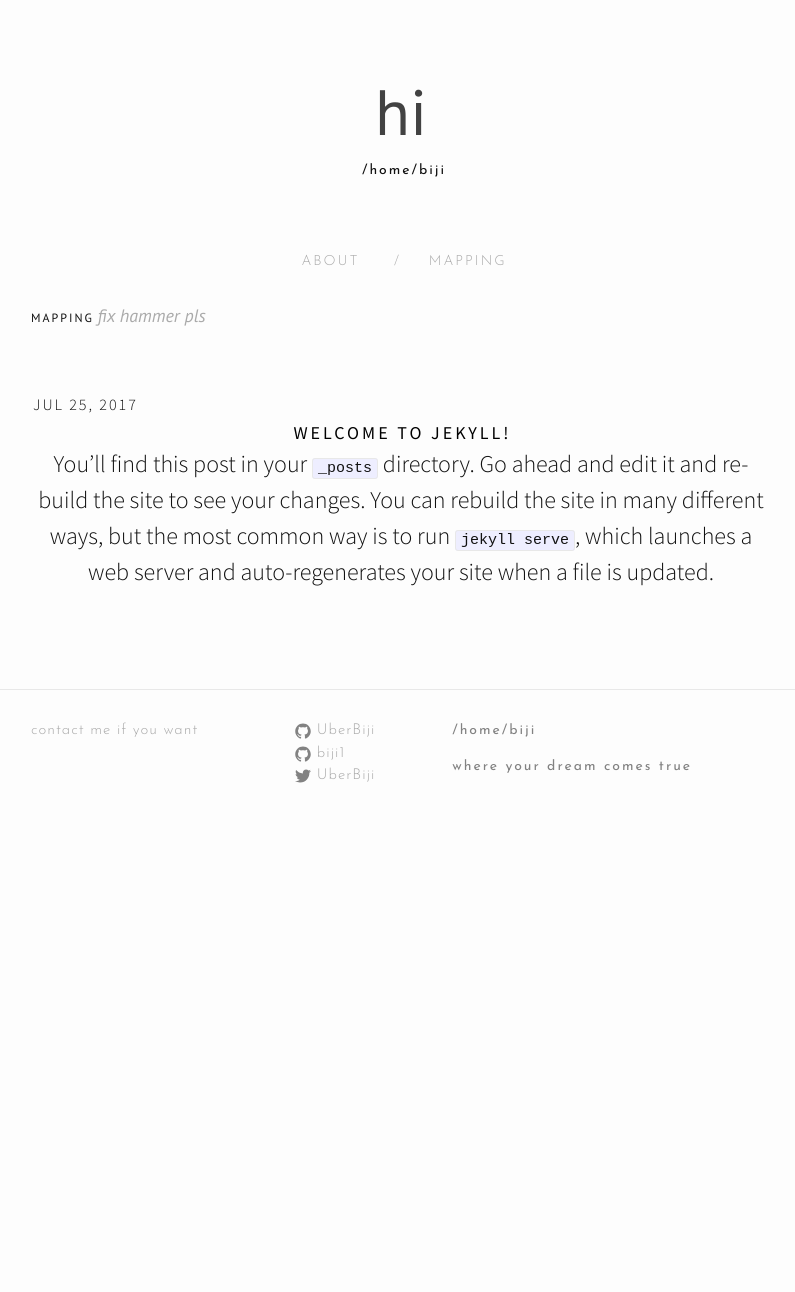
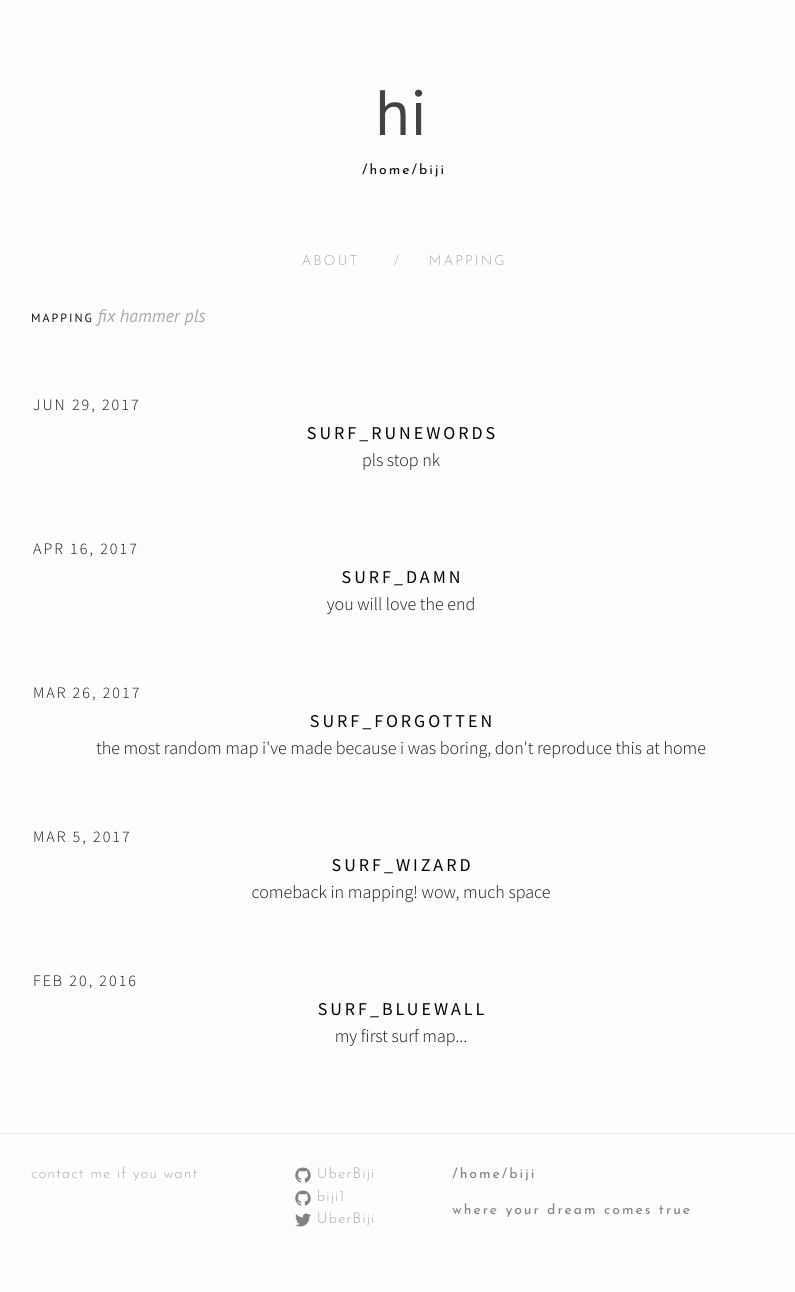
Before and after one commit to biji1/biji1.github.io, a Jekyll site: the page built from mapping.md, in a window 1280 px wide. Shown: the whole page, without its empty margins (239-1034 px from the left). Built offline with Jekyll 4.4.1, drawn with Linux system fonts in a browser that asks for light colours; nearby versions of some CDN libraries; before the commit the page ends 900 px from its top, so only the background shows below that.

Commit message:
added posts of current maps done

```diff
--- a/_config.yml
+++ b/_config.yml
@@ -19,3 +19,8 @@ paginate: 3
 gems: [jekyll-paginate, kramdown]
 # Build settings
 markdown: kramdown
+
+# Mapping archive wording
+showcase: "showcase video:"
+cssdl: "download link (css):"
+csgodl: "download link (csgo):"
--- /dev/null
+++ b/_includes/youtubePlayer.html
@@ -0,0 +1,3 @@
+<div style="position:relative;height:0;padding-bottom:56.25%;margin-bottom:30px">
+    <iframe src="https://www.youtube.com/embed/{{ include.id }}?ecver=2" width="640" height="360" frameborder="0" style="position:absolute;width:100%;height:100%;left:0" allowfullscreen></iframe>
+</div>
--- a/_layouts/archive.html
+++ b/_layouts/archive.html
@@ -20,7 +20,7 @@ layout: page
   <a class='postLink' href="{{site.url}}{{site.baseurl}}{{post.url}}">{{post.title}}</a>
   </div>
   <div class="postExt">
-    {{post.excerpt}}
+    {{ post.description }}
   </div>
 </div>
 {% endif %}
--- /dev/null
+++ b/_posts/2016-02-20-surf_bluewall.markdown
@@ -0,0 +1,15 @@
+---
+layout: post
+title:  "surf_bluewall"
+date:   2016-02-20 13:37:00 +0000
+categories: mapping
+description: my first surf map...
+---
+
+{% include youtubePlayer.html id="PdRxJhRdZk0" %}
+
+{{ site.showcase }} [https://www.youtube.com/watch?v=PdRxJhRdZk0][showcase]{:target="_blank"}
+{{ site.csgodl }} [http://gamebanana.com/maps/189354][csgodl]{:target="_blank"}
+
+[showcase]: https://www.youtube.com/watch?v=PdRxJhRdZk0
+[csgodl]: http://gamebanana.com/maps/189354
--- /dev/null
+++ b/_posts/2017-03-05-surf_wizard.markdown
@@ -0,0 +1,19 @@
+---
+layout: post
+title:  "surf_wizard"
+date:   2017-03-05 13:37:00 +0000
+categories: mapping
+description: comeback in mapping! wow, much space
+---
+
+{% include youtubePlayer.html id="WPWTWMkW5ZU" %}
+
+{{ site.showcase }} [https://www.youtube.com/watch?v=WPWTWMkW5ZU][showcase]{:target="_blank"}
+
+{{ site.cssdl }} [http://gamebanana.com/maps/194491][cssdl]{:target="_blank"}
+
+{{ site.csgodl }} [http://gamebanana.com/maps/194492][csgodl]{:target="_blank"}
+
+[showcase]: https://www.youtube.com/watch?v=WPWTWMkW5ZU
+[cssdl]: http://gamebanana.com/maps/194491
+[csgodl]: http://gamebanana.com/maps/194492
--- /dev/null
+++ b/_posts/2017-03-26-surf_forgotten.markdown
@@ -0,0 +1,19 @@
+---
+layout: post
+title:  "surf_forgotten"
+date:   2017-03-26 13:37:00 +0000
+categories: mapping
+description: the most random map i've made because i was boring, don't reproduce this at home
+---
+
+{% include youtubePlayer.html id="XBuwBsSPDqU" %}
+
+{{ site.showcase }} [https://www.youtube.com/watch?v=XBuwBsSPDqU][showcase]{:target="_blank"}
+
+{{ site.cssdl }} [http://gamebanana.com/maps/194789][cssdl]{:target="_blank"}
+
+{{ site.csgodl }} [http://gamebanana.com/maps/194790][csgodl]{:target="_blank"}
+
+[showcase]: https://www.youtube.com/watch?v=XBuwBsSPDqU
+[cssdl]: http://gamebanana.com/maps/194789
+[csgodl]: http://gamebanana.com/maps/194790
--- /dev/null
+++ b/_posts/2017-04-16-surf_damn.markdown
@@ -0,0 +1,19 @@
+---
+layout: post
+title:  "surf_damn"
+date:   2017-04-16 13:37:00 +0000
+categories: mapping
+description: you will love the end
+---
+
+{% include youtubePlayer.html id="onWSIKrUGfM" %}
+
+{{ site.showcase }} [https://www.youtube.com/watch?v=onWSIKrUGfM][showcase]{:target="_blank"}
+
+{{ site.cssdl }} [http://gamebanana.com/maps/195097][cssdl]{:target="_blank"}
+
+{{ site.csgodl }} [http://gamebanana.com/maps/195098][csgodl]{:target="_blank"}
+
+[showcase]: https://www.youtube.com/watch?v=onWSIKrUGfM
+[cssdl]: http://gamebanana.com/maps/195097
+[csgodl]: http://gamebanana.com/maps/195098
--- /dev/null
+++ b/_posts/2017-06-29-surf_runewords.markdown
@@ -0,0 +1,19 @@
+---
+layout: post
+title:  "surf_runewords"
+date:   2017-06-29 13:37:00 +0000
+categories: mapping
+description: pls stop nk
+---
+
+{% include youtubePlayer.html id="onWSIKrUGfM" %}
+
+{{ site.showcase }} [https://www.youtube.com/watch?v=nkqEJI5M91I][showcase]{:target="_blank"}
+
+{{ site.cssdl }} [http://gamebanana.com/maps/195942][cssdl]{:target="_blank"}
+
+{{ site.csgodl }} [http://gamebanana.com/maps/195943][csgodl]{:target="_blank"}
+
+[showcase]: https://www.youtube.com/watch?v=nkqEJI5M91I
+[cssdl]: http://gamebanana.com/maps/195942
+[csgodl]: http://gamebanana.com/maps/195943
--- a/_posts/2017-07-25-welcome-to-jekyll.markdown
+++ /dev/null
@@ -1,25 +0,0 @@
----
-layout: post
-title:  "Welcome to Jekyll!"
-date:   2017-07-25 16:28:09 +0200
-categories: mapping
----
-You’ll find this post in your `_posts` directory. Go ahead and edit it and re-build the site to see your changes. You can rebuild the site in many different ways, but the most common way is to run `jekyll serve`, which launches a web server and auto-regenerates your site when a file is updated.
-
-To add new posts, simply add a file in the `_posts` directory that follows the convention `YYYY-MM-DD-name-of-post.ext` and includes the necessary front matter. Take a look at the source for this post to get an idea about how it works.
-
-Jekyll also offers powerful support for code snippets:
-
-{% highlight ruby %}
-def print_hi(name)
-  puts "Hi, #{name}"
-end
-print_hi('Tom')
-#=> prints 'Hi, Tom' to STDOUT.
-{% endhighlight %}
-
-Check out the [Jekyll docs][jekyll-docs] for more info on how to get the most out of Jekyll. File all bugs/feature requests at [Jekyll’s GitHub repo][jekyll-gh]. If you have questions, you can ask them on [Jekyll Talk][jekyll-talk].
-
-[jekyll-docs]: https://jekyllrb.com/docs/home
-[jekyll-gh]:   https://github.com/jekyll/jekyll
-[jekyll-talk]: https://talk.jekyllrb.com/
--- a/index.html
+++ b/index.html
@@ -10,7 +10,7 @@ layout: default
       </div>
       <br/>
       <div class="postExt">
-        nothing's here
+        make yourself at home
       </div>
   </div>
 
```
Also changed, not shown: _layouts/post.html (+6 -2 lines), 1 other file.
